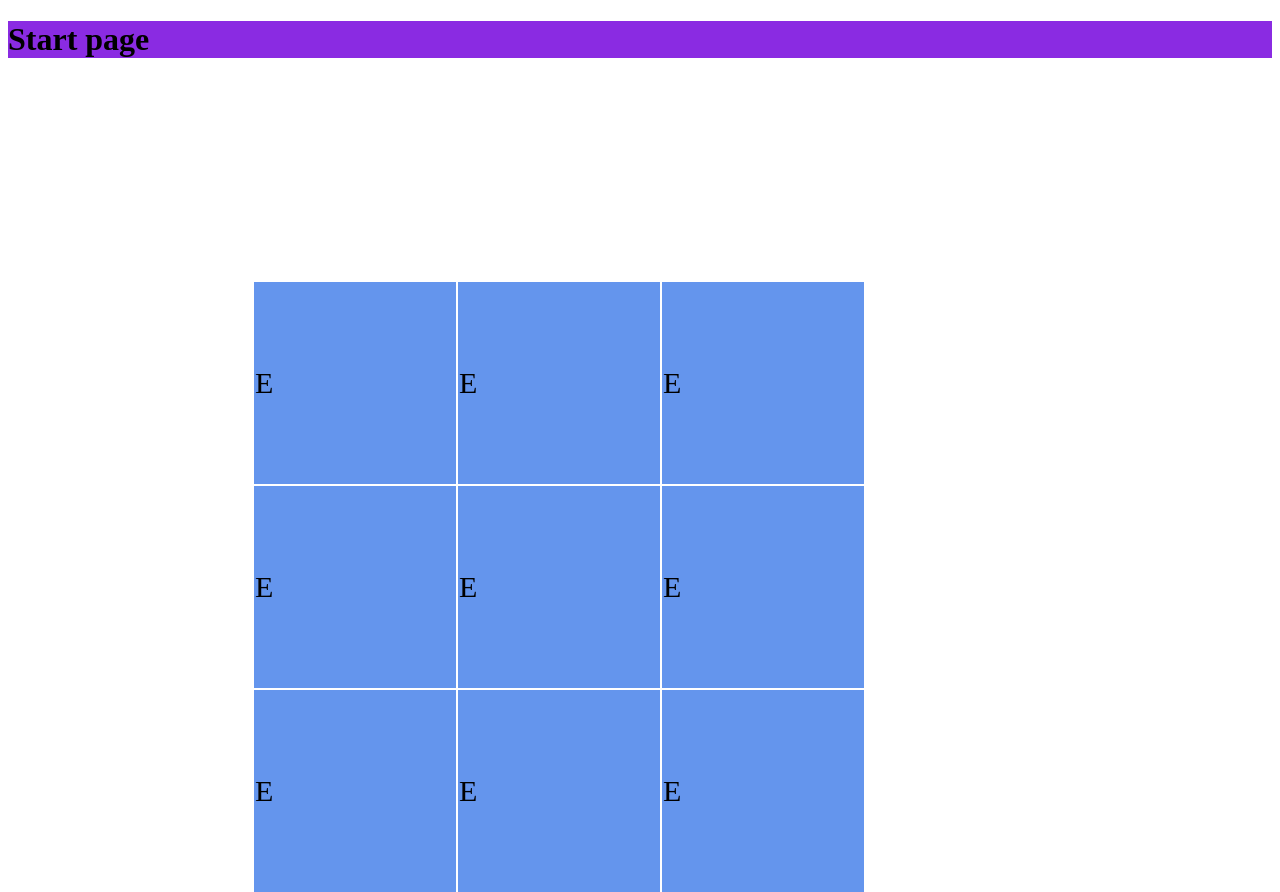
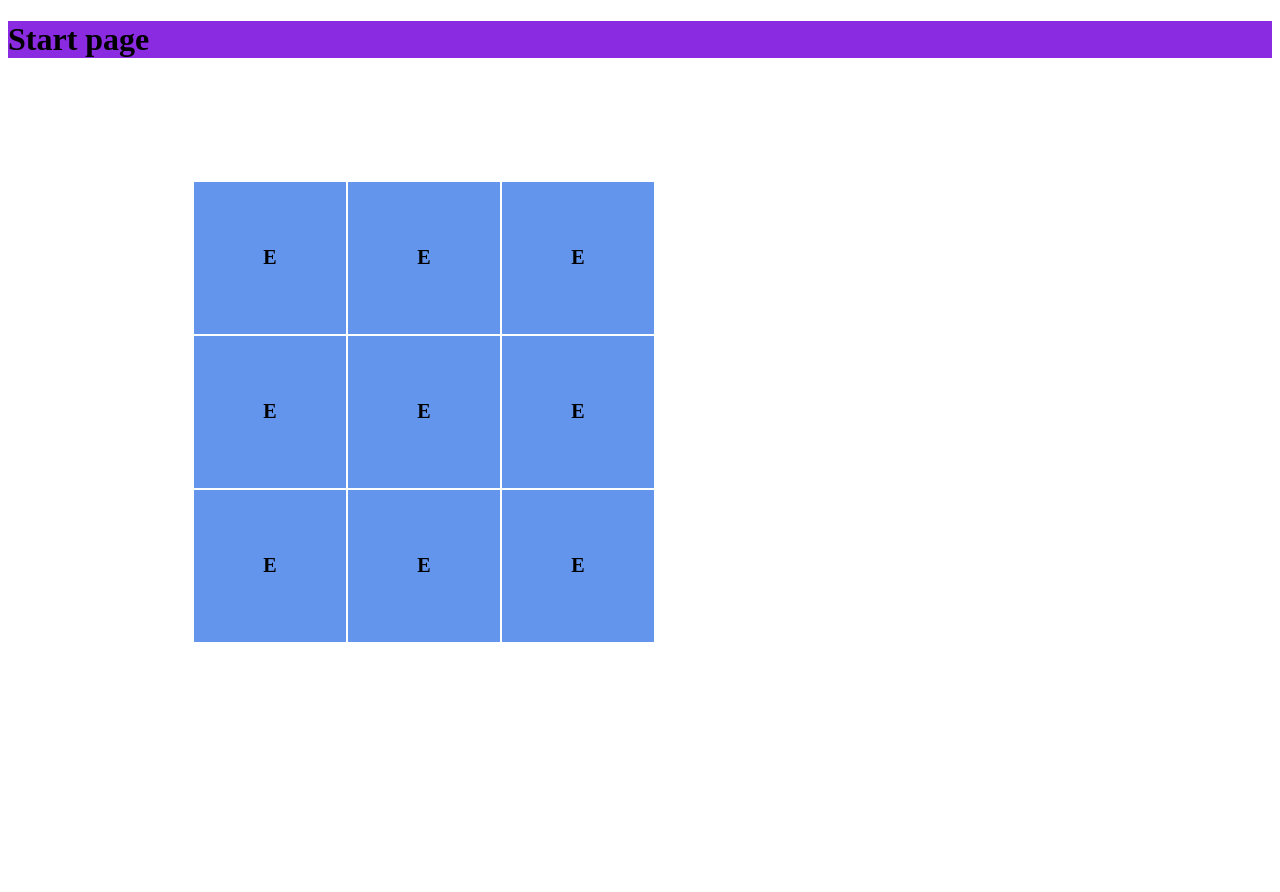
Before and after one commit to msciwoj23/new-game-project, a Flask app: page / in a window 1280 px wide. After the commit the page ends 642 px from the top, so only its background shows below. Run offline with Flask 2, Linux system fonts and the light colour scheme.

Commit message:
h6 justifier inside td

```diff
--- a/static/css/main.css
+++ b/static/css/main.css
@@ -6,8 +6,12 @@ h1 {
     background-color: cornflowerblue;
     position: relative;
     left: 40%;
-    top: 200px;
-    width: 200px;
-    height: 200px;
+    top: 100px;
+    width: 150px;
+    height: 150px;
     font-size: 30px;
 }
+
+#mainTable table h6 {
+    text-align: center
+}
--- a/templates/display.html
+++ b/templates/display.html
@@ -4,7 +4,7 @@
     <meta charset="UTF-8">
     <meta name="viewport" content="width=device-width, initial-scale=1.0">
     <meta http-equiv="X-UA-Compatible" content="ie=edge">
-    <title>Document</title>
+    <title>Tic Tac Toe</title>
     <link rel="stylesheet" type="text/css" href="{{ url_for('static', filename='css/main.css') }}">
     <script src="{{ url_for('static', filename='js/main.js') }}" defer></script>
 </head>
@@ -13,9 +13,15 @@
 
     <div id='mainTable'>
         <table>
-            <tr><td>E</td><td>E</td><td>E</td></tr>
-            <tr><td>E</td><td>E</td><td>E</td></tr>
-            <tr><td>E</td><td>E</td><td>E</td></tr>
+            <tr>
+                <td><h6>E</h6></td><td><h6>E</h6></td><td><h6>E</h6></td>
+            </tr>
+            <tr>
+                <td><h6>E</h6></td><td><h6>E</h6></td><td><h6>E</h6></td>
+            </tr>
+            <tr>
+                <td><h6>E</h6></td><td><h6>E</h6></td><td><h6>E</h6></td>
+            </tr>
         </table>
     </div>
 </body>
```
